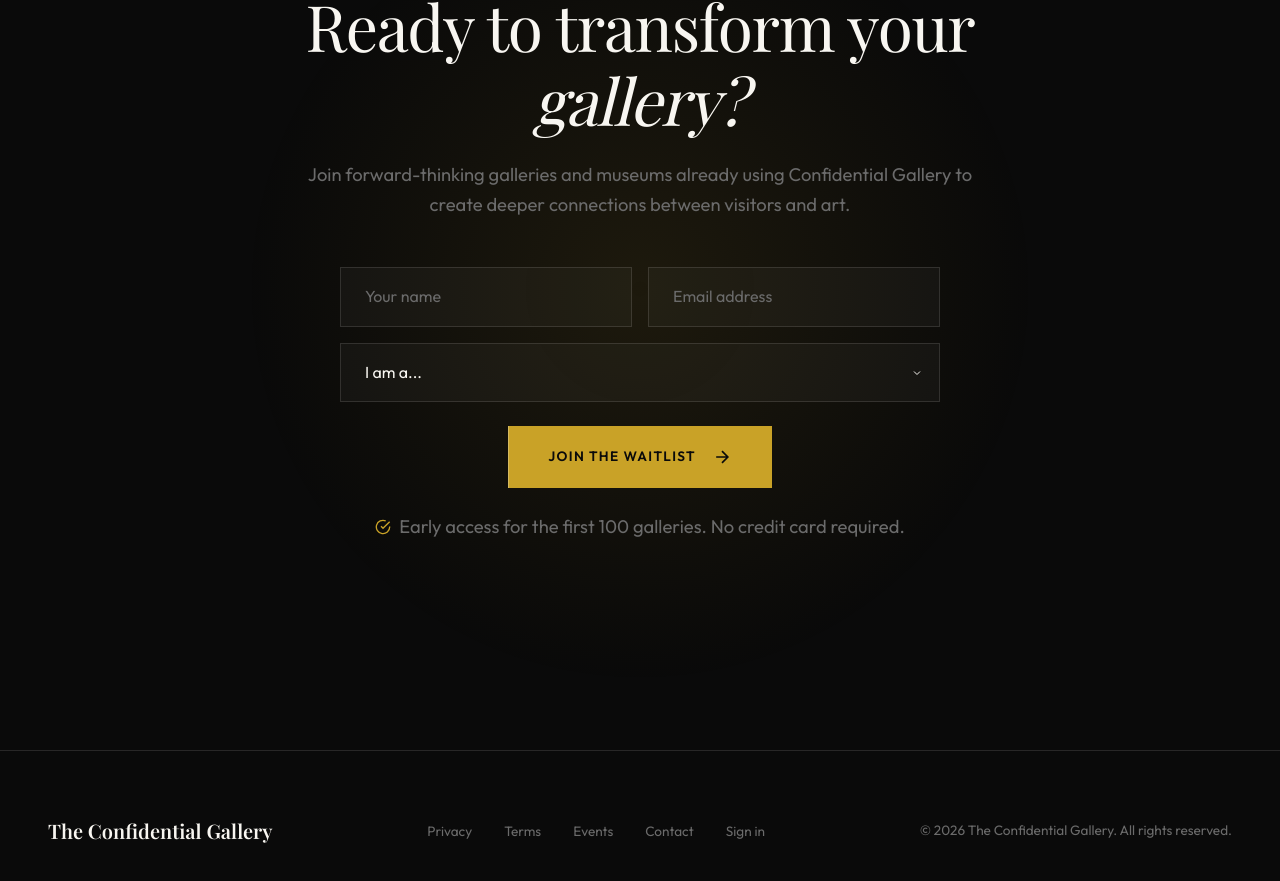
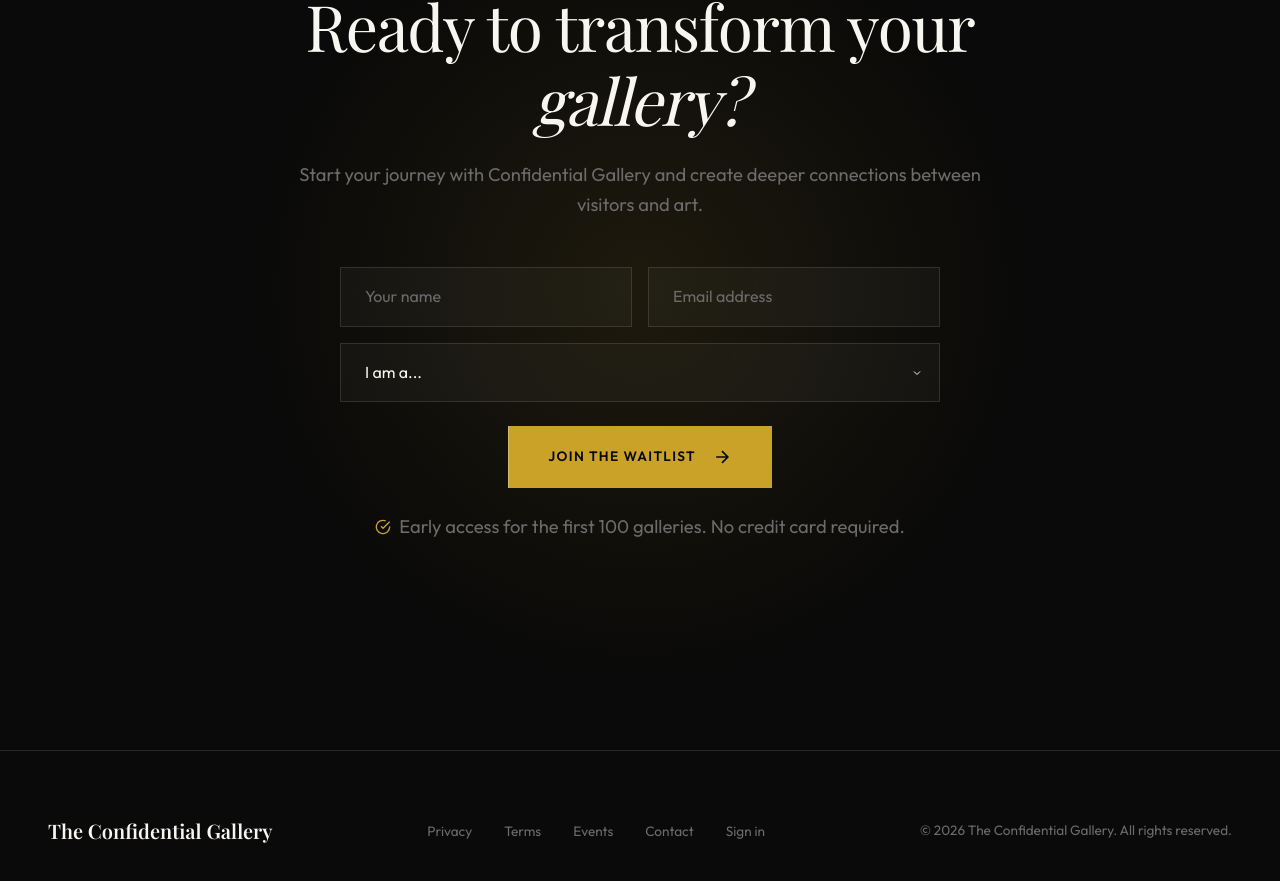
Before and after one commit to jbanson1/MetaGallerySite, a Next.js app: page / in a window 1280 px wide. Shown: the part 4696-5577 px from the top of the page. Built offline with nearby package versions, Linux system fonts and the light colour scheme; no server answers; a web font is replaced by a local one.

Commit message:
copy: remove implication that galleries are already using the platform
Replaces 'already using' messaging with a welcoming invitation to
start their journey.

https://claude.ai/code/session_015ifff5ZBxYnVraxswJqvrY

```diff
--- a/app/page.tsx
+++ b/app/page.tsx
@@ -380,7 +380,7 @@ export default function Home() {
       <section className={styles.cta} id="waitlist">
         <div className={styles.ctaContent}>
           <h2>Ready to transform your <em className={styles.serifItalic}>gallery?</em></h2>
-          <p>Join forward-thinking galleries and museums already using Confidential Gallery to create deeper connections between visitors and art.</p>
+          <p>Start your journey with Confidential Gallery and create deeper connections between visitors and art.</p>
 
           <WaitlistForm styles={styles} />
 
```
